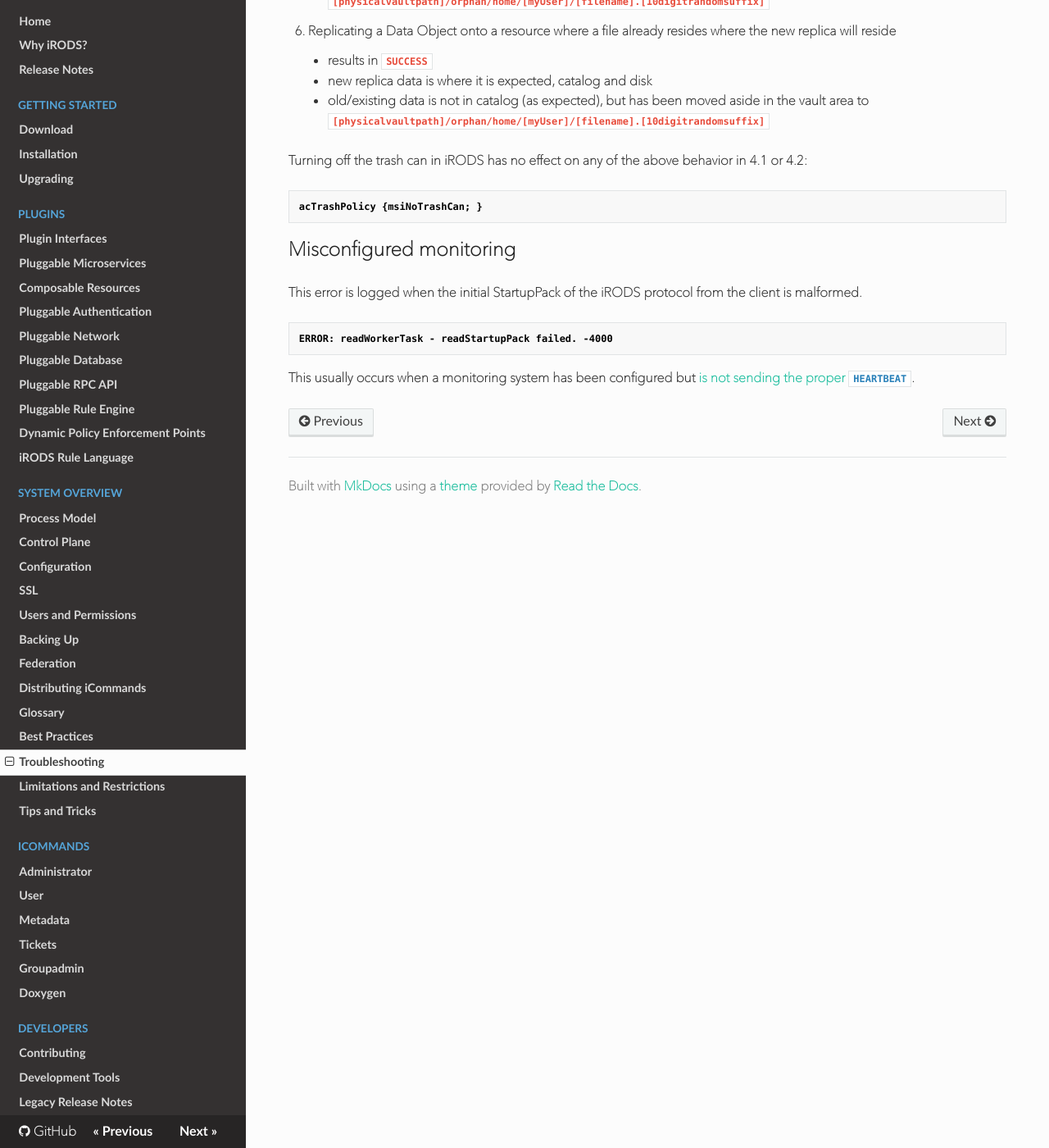
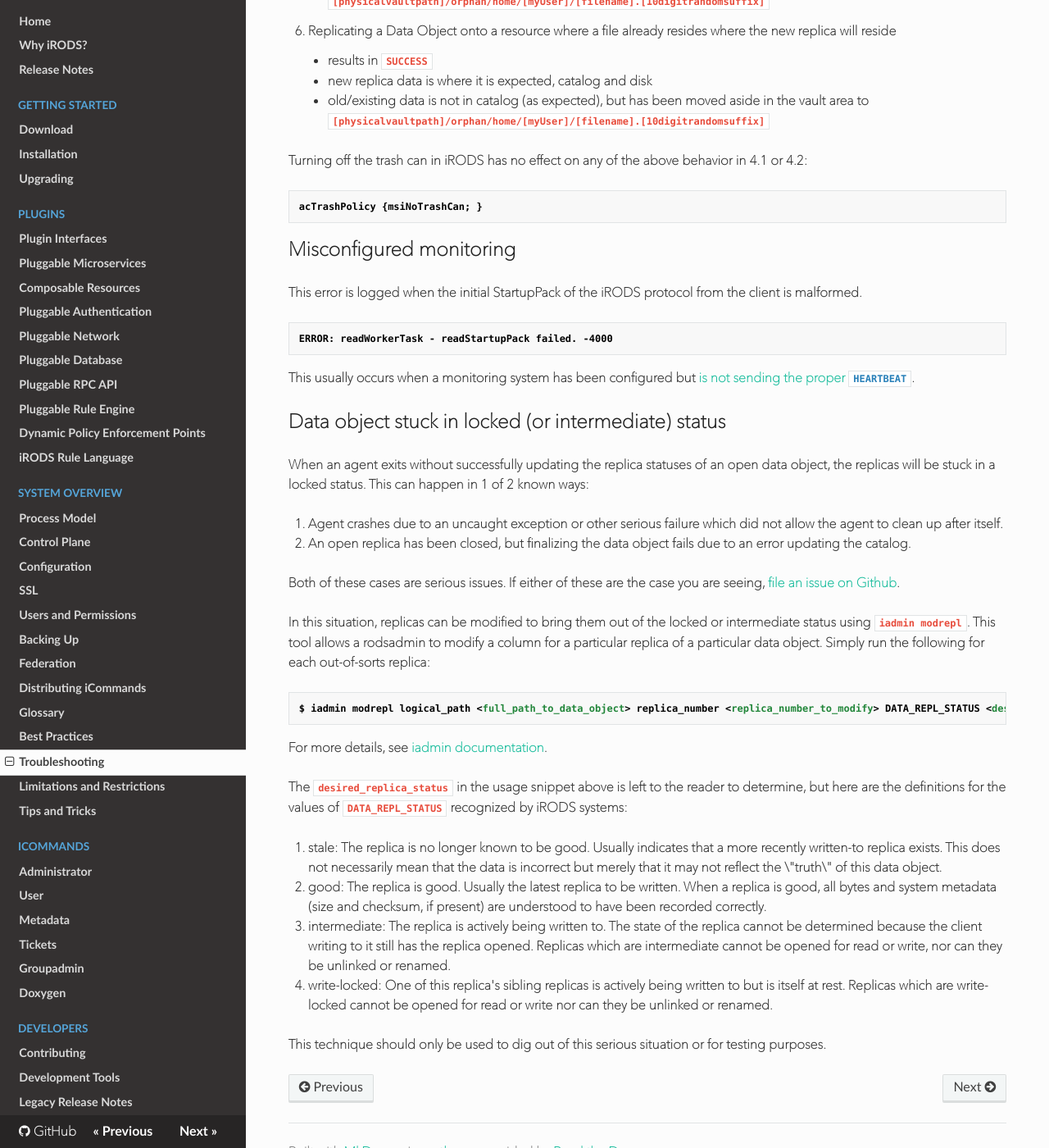
Before and after one commit to irods/irods_docs, an MkDocs documentation site: the page built from docs/system_overview/troubleshooting.md, in a window 1280 px wide and 1400 px high, scrolled down 10376 px. Shown: the whole window at 82% size. Built offline with MkDocs 1.6.1, drawn with Linux system fonts in a browser that asks for light colours; nearby versions of some CDN libraries; old or Windows-style settings are respelled for this version of MkDocs.

Commit message:
[irods/irods#5421] Add iadmin modrepl troubleshooting
Adds instructions for how to use iadmin modrepl to get out of the ol'
data-object-stuck-in-lock-status issue. In the future, it may be worth
considering a mention about clients using data_object_finalize to
atomically unlock a data object.

````diff
--- a/docs/system_overview/troubleshooting.md
+++ b/docs/system_overview/troubleshooting.md
@@ -397,3 +397,27 @@ ERROR: readWorkerTask - readStartupPack failed. -4000
 ```
 
 This usually occurs when a monitoring system has been configured but [is not sending the proper `HEARTBEAT`](./tips_and_tricks.md#monitoring-status-of-irods-servers).
+
+## Data object stuck in locked (or intermediate) status
+
+When an agent exits without successfully updating the replica statuses of an open data object, the replicas will be stuck in a locked status. This can happen in 1 of 2 known ways:
+
+1. Agent crashes due to an uncaught exception or other serious failure which did not allow the agent to clean up after itself.
+2. An open replica has been closed, but finalizing the data object fails due to an error updating the catalog.
+
+Both of these cases are serious issues. If either of these are the case you are seeing, [file an issue on Github](https://github.com/irods/irods/issues).
+
+In this situation, replicas can be modified to bring them out of the locked or intermediate status using `iadmin modrepl`. This tool allows a rodsadmin to modify a column for a particular replica of a particular data object. Simply run the following for each out-of-sorts replica:
+```
+$ iadmin modrepl logical_path <full_path_to_data_object> replica_number <replica_number_to_modify> DATA_REPL_STATUS <desired_replica_status>
+```
+For more details, see [iadmin documentation](../icommands/administrator/#modrepl).
+
+The `desired_replica_status` in the usage snippet above is left to the reader to determine, but here are the definitions for the values of `DATA_REPL_STATUS` recognized by iRODS systems:
+
+0. **stale**: The replica is no longer known to be good. Usually indicates that a more recently written-to replica exists. This does not necessarily mean that the data is incorrect but merely that it may not reflect the \"truth\" of this data object.
+1. **good**: The replica is good. Usually the latest replica to be written. When a replica is good, all bytes and system metadata (size and checksum, if present) are understood to have been recorded correctly.
+2. **intermediate**: The replica is actively being written to. The state of the replica cannot be determined because the client writing to it still has the replica opened. Replicas which are intermediate cannot be opened for read or write, nor can they be unlinked or renamed.
+3. **write-locked**: One of this replica's sibling replicas is actively being written to but is itself at rest. Replicas which are write-locked cannot be opened for read or write nor can they be unlinked or renamed.
+
+This technique should only be used to dig out of this serious situation or for testing purposes.
````
